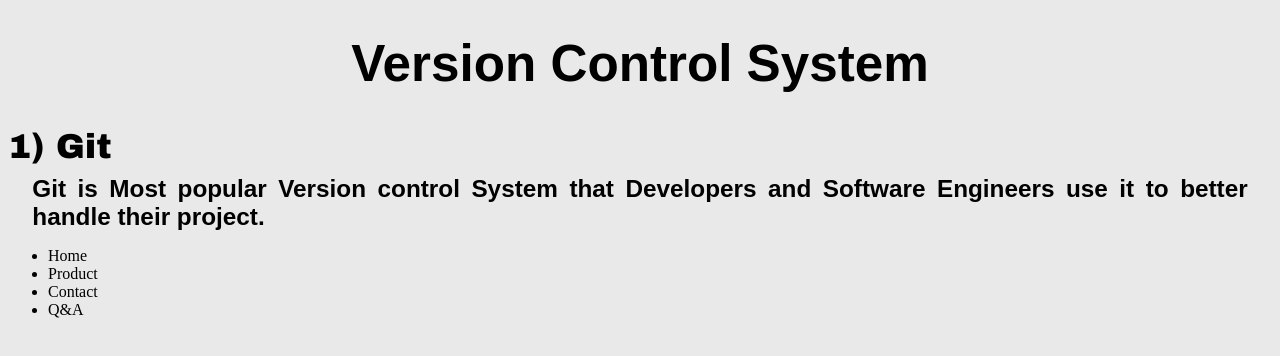
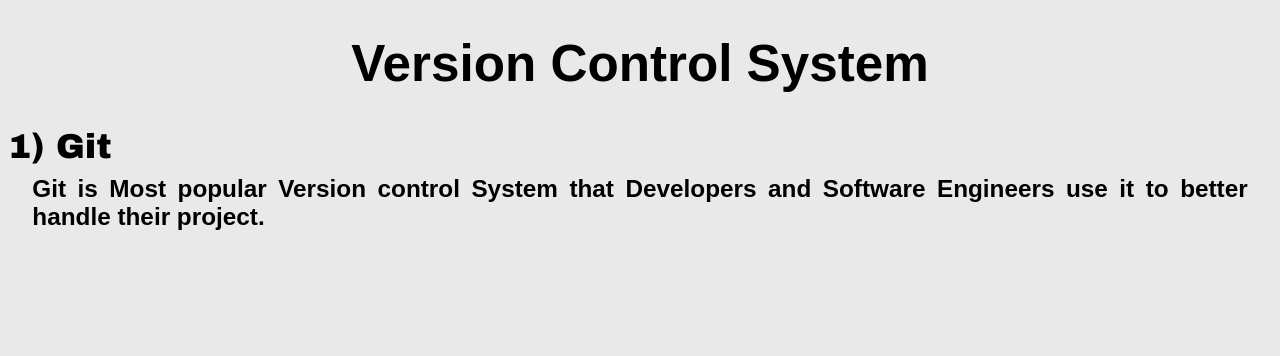
Before and after one commit to MZCODEX/GitHub-Project, a plain HTML site: page index.html in a window 1280 px wide. Drawn offline with Linux system fonts and the light colour scheme.

Commit message:
Revert "Adding menu"
This reverts commit 4ad1343fbb734fc09ceeacc10b5d4b32ce21d1e2.

```diff
--- a/index.html
+++ b/index.html
@@ -14,14 +14,6 @@
     <h2>1) Git</h2>
     <p>Git is Most popular Version control System that Developers and Software Engineers use it to better handle their
         project.</p>
-    <div>
-        <ul>
-            <li>Home</li>
-            <li>Product</li>
-            <li>Contact</li>
-            <li>Q&A</li>
-        </ul>
-    </div>
 </body>
 <script src="script.js"></script>
 
```
